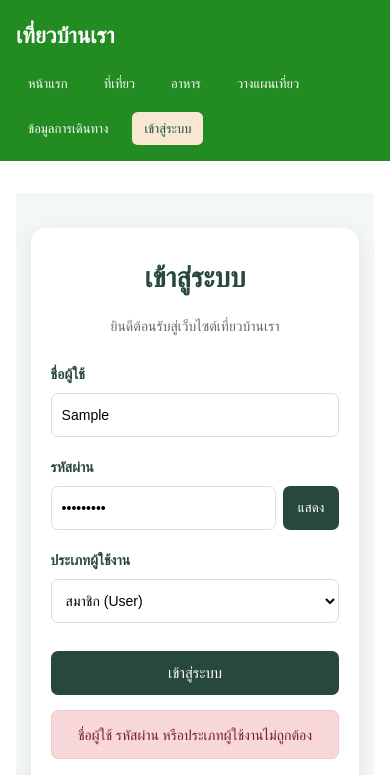
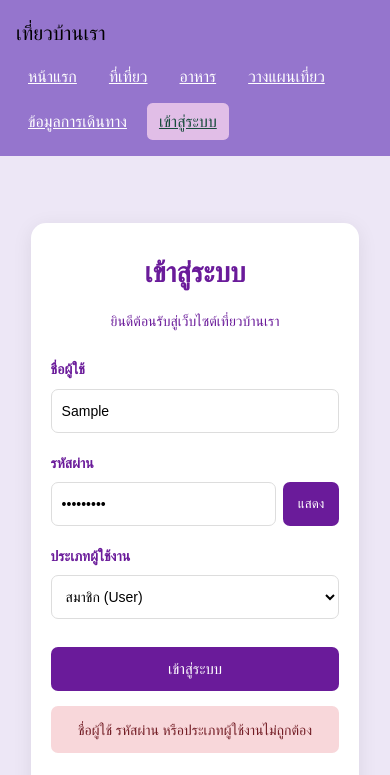
Before and after one commit to nathakon007x-beep/046, a plain HTML site: page login.html in a window 390 px wide. Both pictures are taken after typing "Sample", "Sample123" into the empty fields and a click on the button "เข้าสู่ระบบ". Shown: the top 775 px of the page. Drawn offline with Linux system fonts and the light colour scheme.

Commit message:
Add files via upload

```diff
--- a/login.html
+++ b/login.html
@@ -7,67 +7,18 @@
 
     <title>เข้าสู่ระบบ | เที่ยวบ้านเรา</title>
 
+    <!-- ใช้ CSS เดียวกับหน้าแรก -->
     <link rel="stylesheet" href="style.css">
 
     <style>
-        * {
-            box-sizing: border-box;
-        }
-
-        body {
-            margin: 0;
-            font-family: system-ui, sans-serif;
-            line-height: 1.65;
-            color: #212121;
-            background: #ffffff;
-        }
-
-        /* ส่วนหัวเว็บไซต์ */
-        header {
-            padding: 1rem;
-            color: #ffffff;
-            background: #228b22;
-        }
-
-        .site-name {
-            margin: 0 0 15px;
-            font-size: 22px;
-            font-weight: bold;
-        }
-
-        nav ul {
-            display: flex;
-            flex-wrap: wrap;
-            gap: 25px;
-            margin: 0;
-            padding: 0;
-            list-style: none;
-        }
-
-        nav a {
-            color: #ffffff;
-            text-decoration: none;
-            font-size: 15px;
-        }
-
-        nav a:hover {
-            text-decoration: underline;
-        }
-
-        /* พื้นที่เนื้อหา */
-        main {
-            min-height: 75vh;
-        }
-
+        /* ปรับเฉพาะส่วนเข้าสู่ระบบ */
         .login-container {
             display: flex;
             justify-content: center;
             align-items: flex-start;
             padding: 35px 15px;
-            background: #f4f8f5;
         }
 
-        /* กล่องเข้าสู่ระบบ */
         .login-box {
             width: 100%;
             max-width: 375px;
@@ -79,19 +30,18 @@
 
         .login-box h1 {
             margin: 0 0 15px;
-            color: #29483d;
+            color: #6a1b9a;
             font-size: 28px;
             text-align: center;
         }
 
         .login-description {
             margin-bottom: 25px;
-            color: #666666;
+            color: #6a1b9a;
             font-size: 14px;
             text-align: center;
         }
 
-        /* ช่องกรอกข้อมูล */
         .form-group {
             margin-bottom: 18px;
         }
@@ -99,7 +49,7 @@
         .form-group label {
             display: block;
             margin-bottom: 8px;
-            color: #29483d;
+            color: #6a1b9a;
             font-size: 14px;
             font-weight: bold;
         }
@@ -113,15 +63,8 @@
             border-radius: 7px;
             background: #ffffff;
             font-size: 14px;
-            outline: none;
         }
 
-        .form-group input:focus,
-        .form-group select:focus {
-            border-color: #29483d;
-        }
-
-        /* ช่องรหัสผ่าน */
         .password-group {
             display: flex;
             gap: 7px;
@@ -136,19 +79,18 @@
             padding: 0 15px;
             border: none;
             border-radius: 7px;
-            background: #29483d;
+            background: #6a1b9a;
             color: #ffffff;
             cursor: pointer;
         }
 
-        /* ปุ่มเข้าสู่ระบบ */
         .login-button {
             width: 100%;
             height: 44px;
             margin-top: 10px;
             border: none;
             border-radius: 7px;
-            background: #29483d;
+            background: #6a1b9a;
             color: #ffffff;
             font-size: 15px;
             cursor: pointer;
@@ -156,20 +98,19 @@
 
         .login-button:hover,
         .show-password:hover {
-            background: #1e382e;
+            background: #6a1b9a
+;
         }
 
         .login-button:disabled {
-            background: #777777;
-            cursor: not-allowed;
+            background: #6a1b9a
+;
         }
 
-        /* ข้อความแจ้งเตือน */
         .error-message {
             display: none;
             margin-top: 15px;
             padding: 12px;
-            border: 1px solid #f5c6cb;
             border-radius: 7px;
             background: #f8d7da;
             color: #721c24;
@@ -177,7 +118,6 @@
             text-align: center;
         }
 
-        /* แจ้งเตือนเข้าสู่ระบบสำเร็จ */
         .success-message {
             display: none;
             position: fixed;
@@ -193,7 +133,6 @@
             border-radius: 10px;
             box-shadow: 0 4px 15px rgba(0, 0, 0, 0.15);
             text-align: center;
-            font-size: 16px;
             z-index: 1000;
         }
 
@@ -206,7 +145,6 @@
             font-size: 14px;
         }
 
-        /* บัญชีทดลอง */
         .account-info {
             margin-top: 25px;
             padding: 12px;
@@ -220,24 +158,7 @@
             margin: 0;
         }
 
-        /* ส่วนท้ายเว็บไซต์ */
-        footer {
-            padding: 15px;
-            background: #228b22;
-            color: #ffffff;
-            text-align: center;
-            font-size: 13px;
-        }
-
         @media (max-width: 600px) {
-            nav ul {
-                gap: 12px;
-            }
-
-            nav a {
-                font-size: 13px;
-            }
-
             .login-box {
                 padding: 25px 20px;
             }
@@ -247,6 +168,7 @@
 
 <body>
 
+<!-- ใช้ส่วนหัวเดียวกับหน้าแรก -->
 <header>
     <p class="site-name">เที่ยวบ้านเรา</p>
 
@@ -274,18 +196,11 @@
                 ยินดีต้อนรับสู่เว็บไซต์เที่ยวบ้านเรา
             </p>
 
-            <!-- กล่องแจ้งเตือนเข้าสู่ระบบสำเร็จ -->
-            <div
-                id="successMessage"
-                class="success-message"
-                role="status"
-                aria-live="polite"
-            >
+            <div id="successMessage" class="success-message" role="status">
                 <strong>✓ เข้าสู่ระบบสำเร็จ</strong>
                 <p>กำลังพาคุณไปยังหน้าแรก...</p>
             </div>
 
-            <!-- ฟอร์มเข้าสู่ระบบ -->
             <form id="loginForm">
 
                 <div class="form-group">
@@ -296,7 +211,6 @@
                         id="username"
                         name="username"
                         placeholder="กรอกชื่อผู้ใช้"
-                        autocomplete="username"
                         required
                     >
                 </div>
@@ -310,7 +224,6 @@
                             id="password"
                             name="password"
                             placeholder="กรอกรหัสผ่าน"
-                            autocomplete="current-password"
                             required
                         >
 
@@ -327,36 +240,22 @@
                 <div class="form-group">
                     <label for="user-type">ประเภทผู้ใช้งาน</label>
 
-                    <select
-                        id="user-type"
-                        name="user_type"
-                        required
-                    >
+                    <select id="user-type" name="user_type" required>
                         <option value="user">สมาชิก (User)</option>
                         <option value="admin">ผู้ดูแลระบบ (Admin)</option>
                     </select>
                 </div>
 
-                <button
-                    type="submit"
-                    class="login-button"
-                    id="loginButton"
-                >
+                <button type="submit" class="login-button" id="loginButton">
                     เข้าสู่ระบบ
                 </button>
 
-                <!-- แจ้งเตือนเมื่อกรอกข้อมูลผิด -->
-                <p
-                    id="errorMessage"
-                    class="error-message"
-                    role="alert"
-                >
+                <p id="errorMessage" class="error-message" role="alert">
                     ชื่อผู้ใช้ รหัสผ่าน หรือประเภทผู้ใช้งานไม่ถูกต้อง
                 </p>
 
             </form>
 
-            <!-- บัญชีทดลอง -->
             <div class="account-info">
                 <p><strong>บัญชีทดลองสำหรับฝึกปฏิบัติ</strong></p>
                 <p>Admin: admin / admin123</p>
@@ -369,6 +268,7 @@
 
 </main>
 
+<!-- ใช้ส่วนท้ายเดียวกับหน้าแรก -->
 <footer>
     <p>
         นายณฐกร นาคประเสริฐ 67219100046 |
@@ -377,10 +277,10 @@
 </footer>
 
 <script>
-    // ปุ่มแสดงและซ่อนรหัสผ่าน
     const passwordInput = document.getElementById("password");
     const showPasswordButton = document.getElementById("showPassword");
 
+    // แสดงหรือซ่อนรหัสผ่าน
     showPasswordButton.addEventListener("click", function () {
         if (passwordInput.type === "password") {
             passwordInput.type = "text";
@@ -391,12 +291,12 @@
         }
     });
 
-    // ตรวจสอบข้อมูลเข้าสู่ระบบ
     const loginForm = document.getElementById("loginForm");
     const errorMessage = document.getElementById("errorMessage");
     const successMessage = document.getElementById("successMessage");
     const loginButton = document.getElementById("loginButton");
 
+    // ตรวจสอบข้อมูลเข้าสู่ระบบ
     loginForm.addEventListener("submit", function (event) {
         event.preventDefault();
 
@@ -406,7 +306,6 @@
 
         let loginSuccess = false;
 
-        // ตรวจสอบบัญชี Admin
         if (
             userType === "admin" &&
             username === "admin" &&
@@ -415,7 +314,6 @@
             loginSuccess = true;
         }
 
-        // ตรวจสอบบัญชี User
         else if (
             userType === "user" &&
             username === "user" &&
@@ -424,9 +322,7 @@
             loginSuccess = true;
         }
 
-        // เมื่อเข้าสู่ระบบสำเร็จ
         if (loginSuccess) {
-
             errorMessage.style.display = "none";
 
             successMessage.classList.add("show");
@@ -434,19 +330,15 @@
             loginButton.disabled = true;
             loginButton.textContent = "กำลังเข้าสู่ระบบ...";
 
-            // ไปหน้าแรกหลังจาก 1.5 วินาที
             setTimeout(function () {
                 window.location.href = "index.html";
             }, 1500);
 
         } else {
-
             errorMessage.style.display = "block";
-
         }
     });
 
-    // ซ่อนข้อความผิดพลาดเมื่อเริ่มกรอกข้อมูลใหม่
     loginForm.addEventListener("input", function () {
         errorMessage.style.display = "none";
     });
--- a/style.css
+++ b/style.css
@@ -6,12 +6,12 @@ margin: 0;
 font-family: system-ui, sans-serif;
 line-height: 1.65;
 color: #212121;        /*สีตัวอักษรที่แสดงผลในส่วนของเนื้อหาเว็บ*/
-background: #FFFFFF;    /*สีพื้นหลังของตัวเว็บ*/
+background: #ede7f6;    /*สีพื้นหลังของตัวเว็บ*/
 }
 header, footer {
 padding: 1rem;
 color: #000000;
-background: #228B22;   /*สีพื้นหลังของส่วนหัวเว็บและท้ายเว็บ*/
+background: #9575cd;   /*สีพื้นหลังของส่วนหัวเว็บและท้ายเว็บ*/
 }
 .site-name {
 margin: 0 0 0.5rem;
@@ -29,11 +29,11 @@ list-style: none;
 nav a {
 display: block;
 padding: 0.35rem 0.75rem;
-color: #ffffff;   /*สีตัวอักษรบนเมนู*/
+color: white;   /*สีตัวอักษรบนเมนู*/
 border-radius: 0.35rem;
 }
 nav a:hover, nav a[aria-current="page"] {
-background: #F8E8D3;   /*พื้นหลังของเมนูเมื่อเอาเมาส์ไปวางชี้*/
+background: #e1bee7;   /*พื้นหลังของเมนูเมื่อเอาเมาส์ไปวางชี้*/
 color: #174c3c;
 }
 a:focus-visible {
@@ -49,7 +49,7 @@ margin: 1rem 0;
 padding: 1rem;
 border: 1px solid #d1e2d7;
 border-radius: 0.75rem;
-background: #FFF3D7;  /*สีพื้นหลังของกรอบcard*/
+background: #e1bee7;  /*สีพื้นหลังของกรอบcard*/
 }
 img {
 display: block;
@@ -61,7 +61,7 @@ border-radius: 0.5rem;
 display: inline-block;
 padding: 0.6rem 1rem;
 border-radius: 0.35rem;
-background: #228B22;  /*สีของปุ่ม*/
+background: #ab47bc;  /*สีของปุ่ม*/
 color: white;
 text-decoration: none;
 }
```
